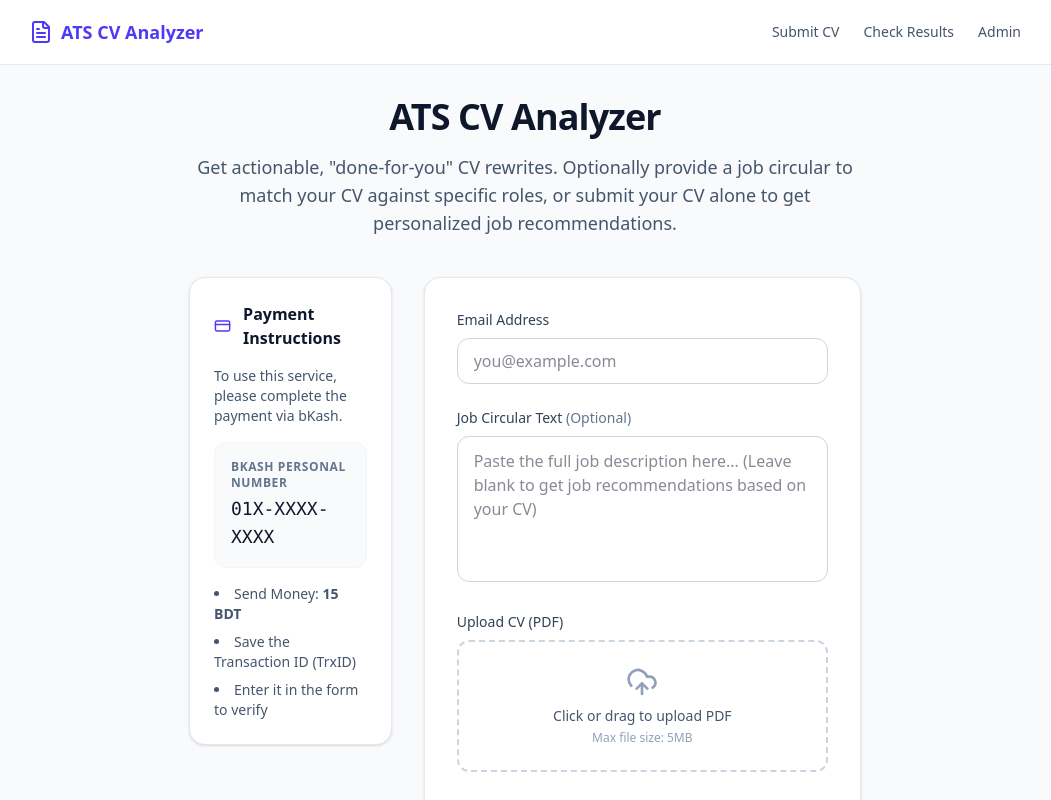
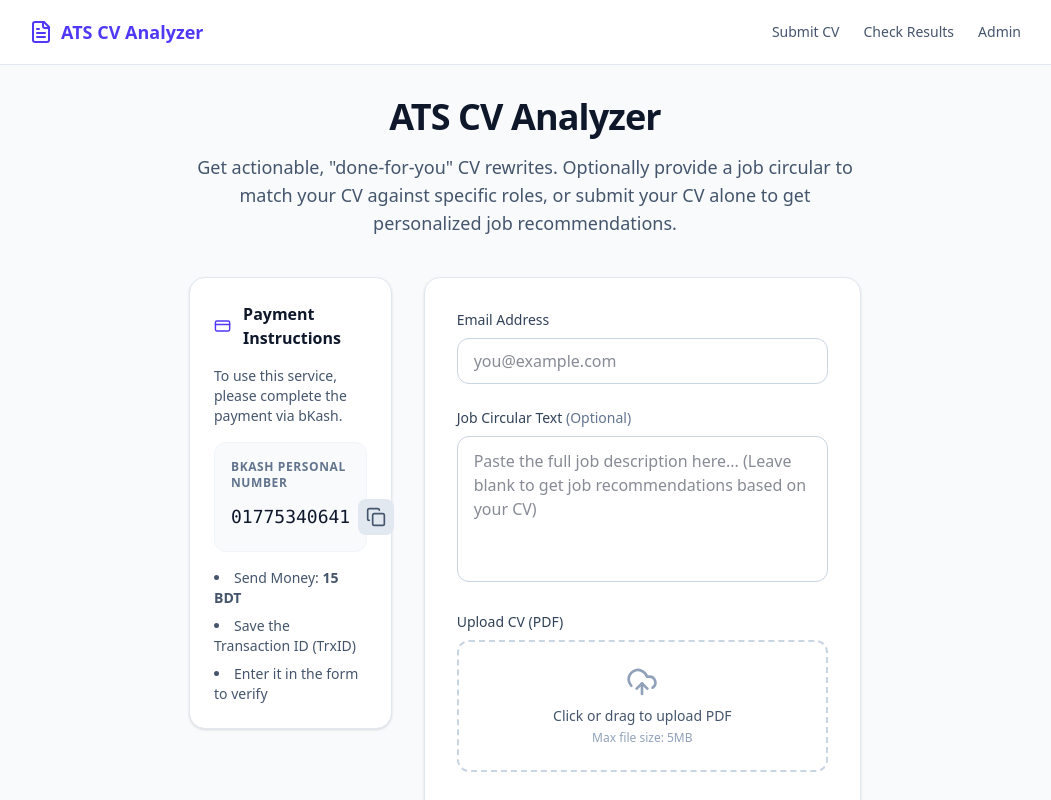
Before and after one commit to mobasshir-monim/ats_cv, a React (Vite) app: page / in a window 1280 px wide. Shown: the top 800 px of the page, without its empty margins (115-1166 px from the left). Built offline with nearby package versions, Linux system fonts and the light colour scheme.

Commit message:
added copy button in bkash number

```diff
--- a/server.ts
+++ b/server.ts
@@ -5,13 +5,19 @@ import { extractText } from 'unpdf';
 import Database from 'better-sqlite3';
 import { GoogleGenAI, Type } from '@google/genai';
 import path from 'path';
+import fs from 'fs';
 import 'dotenv/config';
 
 const app = express();
 const PORT = 3000;
 
-// Initialize Database
-const db = new Database('ats.db');
+// Initialize Database with dynamic path
+const DATABASE_PATH = process.env.DATABASE_PATH || 'ats.db';
+const dbDir = path.dirname(DATABASE_PATH);
+if (dbDir !== '.' && !fs.existsSync(dbDir)) {
+  fs.mkdirSync(dbDir, { recursive: true });
+}
+const db = new Database(DATABASE_PATH);
 
 // Create table if not exists
 db.exec(`
@@ -413,28 +419,59 @@ async function processATS(submission: any) {
 
 // Vite middleware setup
 async function startServer() {
+  console.log(`NODE_ENV: ${process.env.NODE_ENV}`);
+  console.log(`DATABASE_PATH: ${DATABASE_PATH}`);
+
   if (process.env.NODE_ENV !== 'production') {
+    // Development mode: Use Vite dev server
+    console.log('Starting in development mode with Vite HMR...');
     const vite = await createViteServer({
       server: { middlewareMode: true },
       appType: 'spa',
     });
     app.use(vite.middlewares);
+    console.log('✓ Vite middleware loaded');
   } else {
-    const distPath = path.join(process.cwd(), 'dist');
-    app.use(express.static(distPath));
+    // Production mode: Serve built frontend from dist directory
+    console.log('Starting in production mode, serving built frontend...');
+    const distPath = path.resolve(process.cwd(), 'dist');
+
+    if (!fs.existsSync(distPath)) {
+      console.warn(`⚠ Warning: dist directory not found at ${distPath}`);
+      console.warn('Build the frontend with: npm run build');
+    } else {
+      console.log(`✓ Serving static files from: ${distPath}`);
+    }
+
+    // Serve static files (CSS, JS, images, etc.)
+    app.use(express.static(distPath, {
+      maxAge: '1d', // Cache static assets for 1 day
+      etag: false,
+    }));
+
+    // SPA catch-all: Serve index.html for all non-API routes
     app.get('*', (req, res) => {
-      res.sendFile(path.join(distPath, 'index.html'));
+      const indexPath = path.join(distPath, 'index.html');
+      if (fs.existsSync(indexPath)) {
+        res.sendFile(indexPath);
+      } else {
+        res.status(404).json({ error: 'Frontend not built. Run: npm run build' });
+      }
     });
   }
 
-  // Global error handler
+  // Global error handler (must be last)
   app.use((err: any, req: express.Request, res: express.Response, next: express.NextFunction) => {
     console.error('Global Error:', err);
     res.status(500).json({ error: err.message || 'Internal Server Error' });
   });
 
   app.listen(PORT, '0.0.0.0', () => {
-    console.log(`Server running on http://localhost:${PORT}`);
+    console.log(`\n✓ Server running on http://localhost:${PORT}`);
+    console.log(`\nAvailable endpoints:`);
+    console.log(`  Frontend:       http://localhost:${PORT}`);
+    console.log(`  API:            http://localhost:${PORT}/api/*`);
+    console.log(`  Admin:          http://localhost:${PORT}`);
   });
 }
 
--- a/src/pages/UserPortal.tsx
+++ b/src/pages/UserPortal.tsx
@@ -1,6 +1,6 @@
 import React, { useState } from 'react';
 import { motion } from 'motion/react';
-import { UploadCloud, CheckCircle2, AlertCircle, CreditCard } from 'lucide-react';
+import { UploadCloud, CheckCircle2, AlertCircle, CreditCard, Copy, Check } from 'lucide-react';
 
 export default function UserPortal() {
   const [email, setEmail] = useState('');
@@ -9,6 +9,9 @@ export default function UserPortal() {
   const [file, setFile] = useState<File | null>(null);
   const [status, setStatus] = useState<'idle' | 'submitting' | 'success' | 'error'>('idle');
   const [errorMessage, setErrorMessage] = useState('');
+  const [copied, setCopied] = useState(false);
+
+  const bkashNumber = '01775340641';
 
   const handleSubmit = async (e: React.FormEvent) => {
     e.preventDefault();
@@ -59,6 +62,16 @@ export default function UserPortal() {
     }
   };
 
+  const handleCopyNumber = async () => {
+    try {
+      await navigator.clipboard.writeText(bkashNumber);
+      setCopied(true);
+      setTimeout(() => setCopied(false), 2000); // Reset after 2 seconds
+    } catch (err) {
+      console.error('Failed to copy:', err);
+    }
+  };
+
   if (status === 'success') {
     return (
       <motion.div
@@ -106,8 +119,26 @@ export default function UserPortal() {
               To use this service, please complete the payment via bKash.
             </p>
             <div className="bg-slate-50 p-4 rounded-xl border border-slate-100 mb-4">
-              <p className="text-xs text-slate-500 uppercase tracking-wider font-semibold mb-1">bKash Personal Number</p>
-              <p className="font-mono text-lg text-slate-900">01X-XXXX-XXXX</p>
+              <p className="text-xs text-slate-500 uppercase tracking-wider font-semibold mb-2">bKash Personal Number</p>
+              <div className="flex items-center gap-2 justify-between">
+                <p className="font-mono text-lg text-slate-900">{bkashNumber}</p>
+                <button
+                  type="button"
+                  onClick={handleCopyNumber}
+                  className={`p-2 rounded-lg transition-all ${
+                    copied
+                      ? 'bg-emerald-100 text-emerald-600'
+                      : 'bg-slate-200 text-slate-600 hover:bg-slate-300'
+                  }`}
+                  title="Copy to clipboard"
+                >
+                  {copied ? (
+                    <Check className="w-5 h-5" />
+                  ) : (
+                    <Copy className="w-5 h-5" />
+                  )}
+                </button>
+              </div>
             </div>
             <ul className="text-sm text-slate-600 space-y-2 list-disc list-inside">
               <li>Send Money: <strong>15 BDT</strong></li>
```
Also changed, not shown: vite.config.ts (+21 -2 lines).
